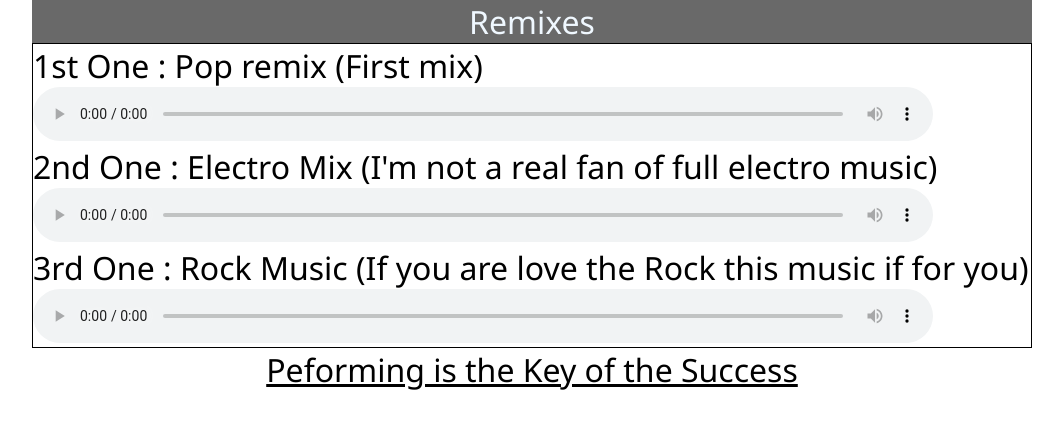
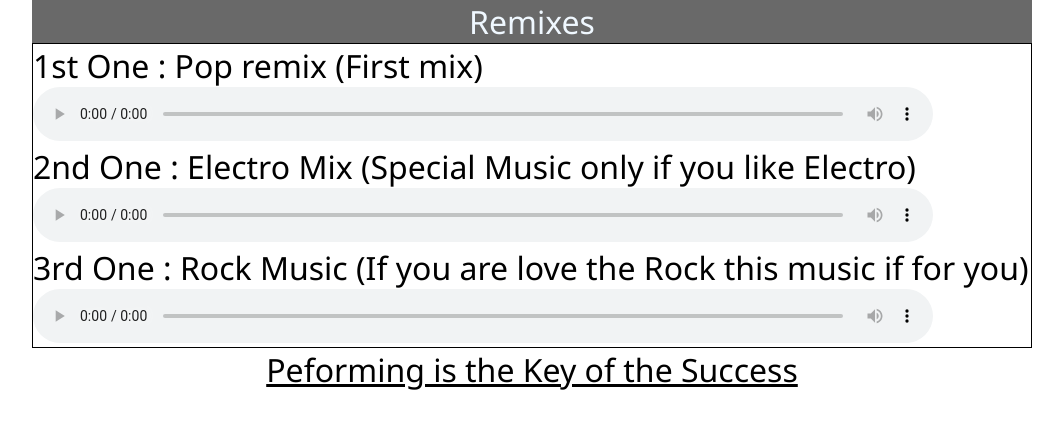
Before and after one commit to KenseiZ/myBlog, a plain HTML site: page index.html in a window 1280 px wide. Shown: the whole page, without its empty margins (108-1171 px from the left). Drawn offline with Linux system fonts and the light colour scheme.

Commit message:
changement

```diff
--- a/index.html
+++ b/index.html
@@ -13,7 +13,7 @@
     <main>
         <div>1st One : Pop remix (First mix)</div>
         <audio src="01_Keven_Intro.mp3" controls></audio>
-        <div>2nd One : Electro Mix (I'm not a real fan of full electro music)</div>
+        <div>2nd One : Electro Mix (Special Music only if you like Electro)</div>
         <audio  src="Monster.mp3" controls></audio>
         <div> 3rd One : Rock Music (If you are love the Rock this music if for you)</div>
         <audio src="Rocky.mp3" controls></audio>
```
